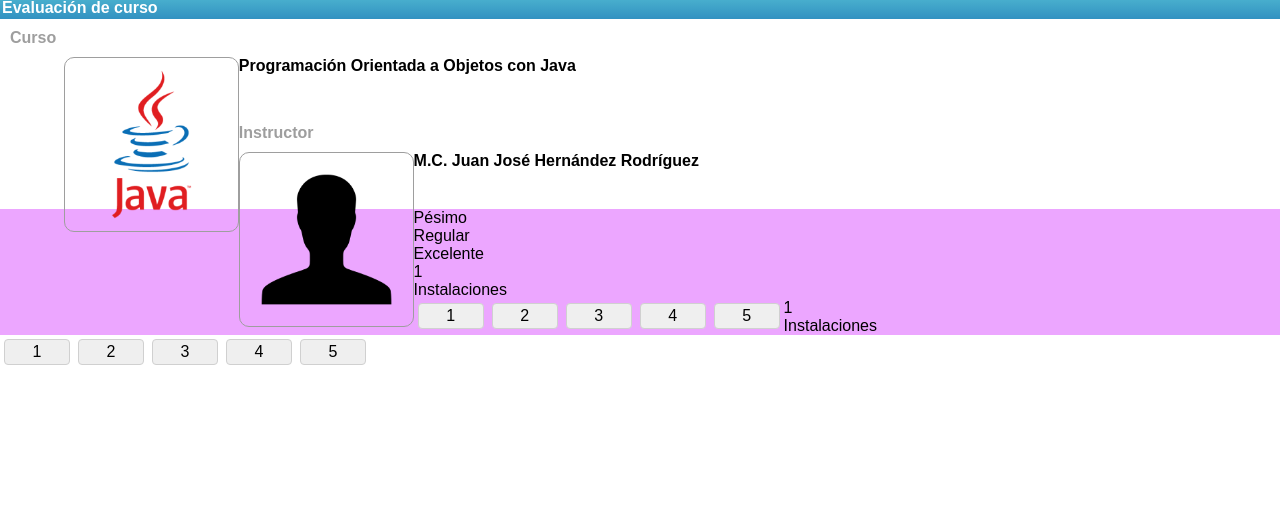
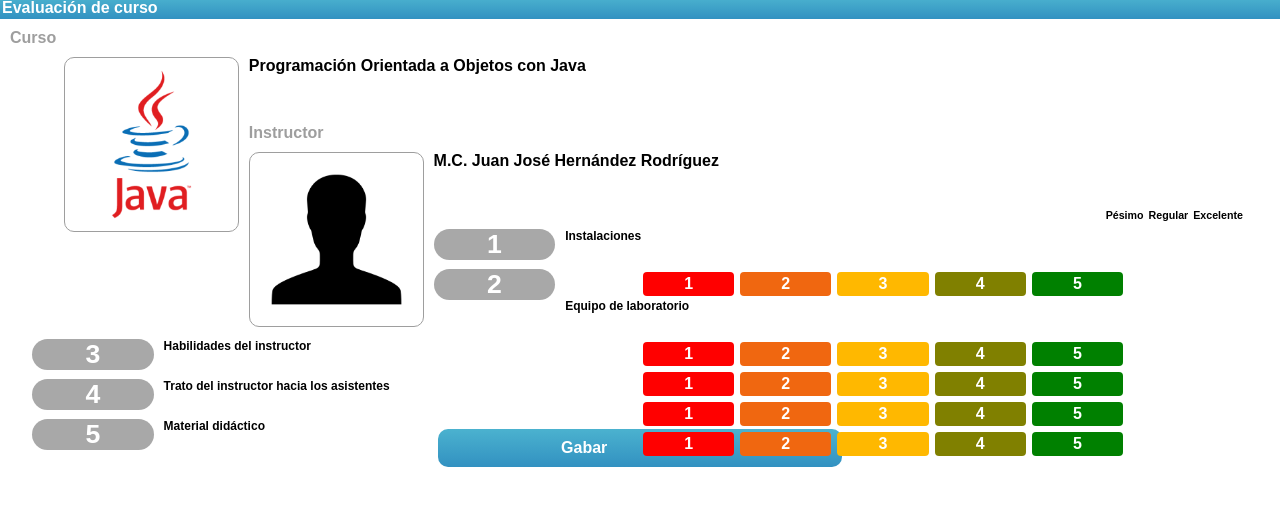
Before and after one commit to rickypin8/Calificar-Cursos, a plain HTML site: page index.html in a window 1280 px wide. Shown: the part 55-560 px from the top of the page. Drawn offline with Linux system fonts and the light colour scheme.

Commit message:
index mockup y estilos listos

```diff
--- a/css/style.css
+++ b/css/style.css
@@ -35,6 +35,7 @@ h4{
   width: 15%;
   border: 1px #9E9E9E solid;
   border-radius: 10px;
+  margin-right: 10px;
 }
 .item div{
   width: 84%;
@@ -43,37 +44,50 @@ h4{
 }
 #answcontent{
   width: 100%;
-  background: rgb(236, 166, 255);
 }
 div label input {
    margin-right:100px;
 }
-
+#calif{width: 95%;margin: 0 auto 0 auto;height: 20px;}
+#calif div{float: right; margin-right: 5px; font-size: 8pt;font-weight: bold;}
+.contexto{width: 95%; margin: 0 auto 0 auto;height: 40px;}
+.num{width: 10%;float: left;margin-right: 10px;background: #a8a8a8; border-radius: 100px;text-align: center;color: white;font-weight: bold;font-size: 20pt;}
+.desc{width: 30%;float: left;font-size: 9pt;display: inline-block; vertical-align: middle;height: 100%;font-weight: bold;}
+.pond{width: 50%;float: right;color: white;font-weight: bold;}
+#ck-uno{background: red;}
+#ck-dos{background:#f06710;}#ck-tres{background: #ffb800;}#ck-cuatro{background: olive;}#ck-cinco{background: green;}
 #ck-uno,#ck-dos,#ck-tres,#ck-cuatro,#ck-cinco {
-    margin:4px;
-    background-color:#EFEFEF;
+    width: 15%;
+    margin:3px;
     border-radius:4px;
-    border:1px solid #D0D0D0;
     overflow:auto;
     float:left;
 }
-
 #ck-uno label,#ck-dos label,#ck-tres label,#ck-cuatro label,#ck-cinco label {
-    float:left;
-    width:4.0em;
+    float:right;
+    width: 100%;
 }
-
 #ck-uno label span,#ck-dos label span,#ck-tres label span,#ck-cuatro label span,#ck-cinco label span{
     text-align:center;
     padding:3px 0px;
     display:block;
 }
 #ck-uno label input,#ck-dos label input,#ck-tres label input,#ck-cuatro label input,#ck-cinco label input {
-    position:absolute;
-    top:-20px;
+    position:absolute;display: none;
 }
 
 #ck-uno input:checked + span,#ck-dos input:checked + span,#ck-tres input:checked + span,#ck-cuatro input:checked + span,#ck-cinco input:checked + span{
-    background-color:#911;
-    color:#fff;
+    background-color:white;
+    color:black;
+    border: 2px solid blue;
 }
+#grabar{
+  width: 30%;
+  margin:0 auto 0 auto;
+  padding: 10px;
+  color: white;
+  border-radius: 10px;
+  text-align: center;
+  font-weight: bold;
+  background: linear-gradient(to bottom, #4bb2cf, #3291c1)
+}
--- a/index.html
+++ b/index.html
@@ -22,9 +22,9 @@
     </div>
     <div id="answcontent">
       <div id="calif">
+        <div>Excelente</div>
+        <div>Regular</div>
         <div>Pésimo</div>
-        <div>Regular</div>
-        <div>Excelente</div>
       </div>
       <div class="contexto">
         <div class="num">1</div>
@@ -40,8 +40,8 @@
         </div>
       </div>
       <div class="contexto">
-        <div class="num">1</div>
-        <div class="desc">Instalaciones</div>
+        <div class="num">2</div>
+        <div class="desc">Equipo de laboratorio</div>
         <div class="pond">
           <div id="ck-uno"><label><input name="valor2" type="radio" value="1"><span>1</span></label></div>
           <div id="ck-dos"><label><input name="valor2" type="radio" value="2"><span>2</span></label></div>
@@ -50,7 +50,41 @@
           <div id="ck-cinco"><label><input name="valor2" type="radio" value="5"><span>5</span></label></div>
         </div>
       </div>
+      <div class="contexto">
+        <div class="num">3</div>
+        <div class="desc">Habilidades del instructor</div>
+        <div class="pond">
+          <div id="ck-uno"><label><input name="valor3" type="radio" value="1"><span>1</span></label></div>
+          <div id="ck-dos"><label><input name="valor3" type="radio" value="2"><span>2</span></label></div>
+          <div id="ck-tres"><label><input name="valor3" type="radio" value="3"><span>3</span></label></div>
+          <div id="ck-cuatro"><label><input name="valor3" type="radio" value="4"><span>4</span></label></div>
+          <div id="ck-cinco"><label><input name="valor3" type="radio" value="5"><span>5</span></label></div>
+        </div>
+      </div>
+      <div class="contexto">
+        <div class="num">4</div>
+        <div class="desc">Trato del instructor hacia los asistentes</div>
+        <div class="pond">
+          <div id="ck-uno"><label><input name="valor4" type="radio" value="1"><span>1</span></label></div>
+          <div id="ck-dos"><label><input name="valor4" type="radio" value="2"><span>2</span></label></div>
+          <div id="ck-tres"><label><input name="valor4" type="radio" value="3"><span>3</span></label></div>
+          <div id="ck-cuatro"><label><input name="valor4" type="radio" value="4"><span>4</span></label></div>
+          <div id="ck-cinco"><label><input name="valor4" type="radio" value="5"><span>5</span></label></div>
+        </div>
+      </div>
+      <div class="contexto">
+        <div class="num">5</div>
+        <div class="desc">Material didáctico</div>
+        <div class="pond">
+          <div id="ck-uno"><label><input name="valor5" type="radio" value="1"><span>1</span></label></div>
+          <div id="ck-dos"><label><input name="valor5" type="radio" value="2"><span>2</span></label></div>
+          <div id="ck-tres"><label><input name="valor5" type="radio" value="3"><span>3</span></label></div>
+          <div id="ck-cuatro"><label><input name="valor5" type="radio" value="4"><span>4</span></label></div>
+          <div id="ck-cinco"><label><input name="valor5" type="radio" value="5"><span>5</span></label></div>
+        </div>
+      </div>
 
     </div>
+    <div id="grabar">Gabar</div>
   </body>
 </html>
```
